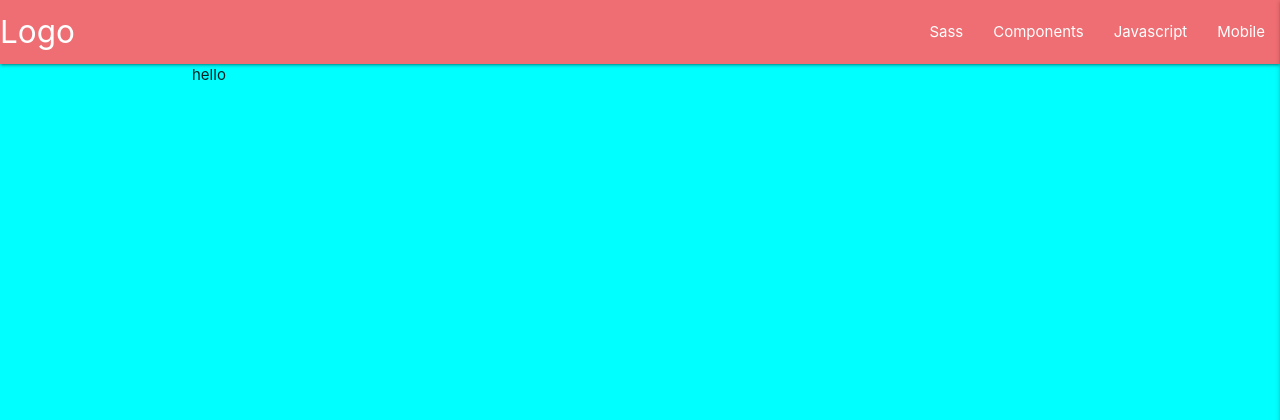
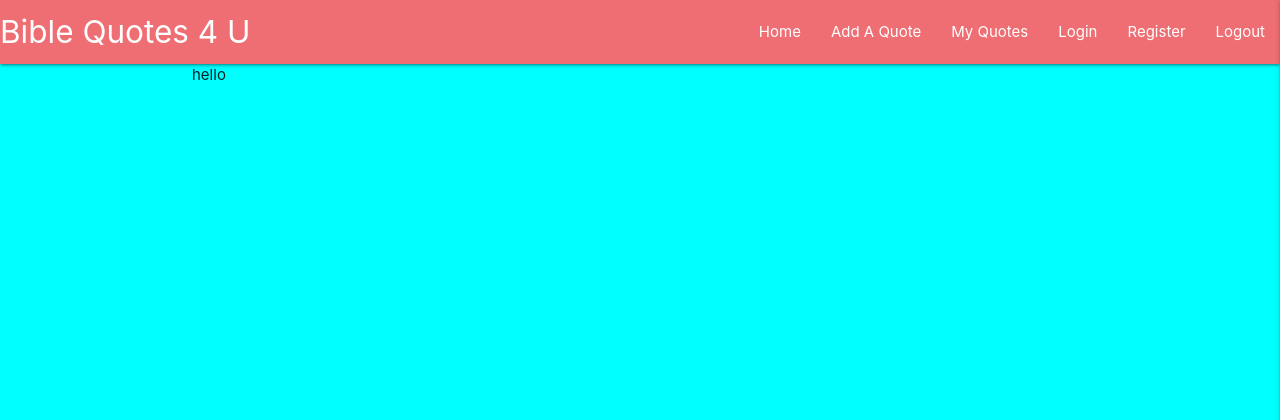
Before and after one commit to Juliet-Simpson/Find-A-Bible-Quote, a Flask app: page / in a window 1280 px wide. Shown: the top 420 px of the page. Run offline with Flask 2, Linux system fonts and the light colour scheme; some libraries are stand-ins or nearby versions.

Commit message:
Add title and page names to navbar

```diff
--- a/templates/base.html
+++ b/templates/base.html
@@ -5,7 +5,9 @@
   <meta charset="UTF-8">
   <meta name="viewport" content="width=device-width, initial-scale=1.0">
   <meta http-equiv="X-UA-Compatible" content="ie=edge">
-  <link rel="stylesheet" href="https://cdnjs.cloudflare.com/ajax/libs/font-awesome/5.15.3/css/all.min.css" integrity="sha512-iBBXm8fW90+nuLcSKlbmrPcLa0OT92xO1BIsZ+ywDWZCvqsWgccV3gFoRBv0z+8dLJgyAHIhR35VZc2oM/gI1w==" crossorigin="anonymous" referrerpolicy="no-referrer" />
+  <link rel="stylesheet" href="https://cdnjs.cloudflare.com/ajax/libs/font-awesome/5.15.3/css/all.min.css"
+    integrity="sha512-iBBXm8fW90+nuLcSKlbmrPcLa0OT92xO1BIsZ+ywDWZCvqsWgccV3gFoRBv0z+8dLJgyAHIhR35VZc2oM/gI1w=="
+    crossorigin="anonymous" referrerpolicy="no-referrer" />
   <link rel="stylesheet" href="https://cdnjs.cloudflare.com/ajax/libs/materialize/1.0.0/css/materialize.min.css"
     type="text/css">
   <link rel="stylesheet" href="{{ url_for('static', filename='css/style.css') }}" type="text/css">
@@ -16,23 +18,27 @@
   <header>
     <nav class="nav-extended">
       <div class="nav-wrapper">
-        <a href="{{ url_for('render_homepage') }}" class="brand-logo">Logo</a>
+        <a href="{{ url_for('render_homepage') }}" class="brand-logo">Bible Quotes 4 U</a>
         <a href="#" data-target="mobile-demo" class="sidenav-trigger right"><i class="fas fa-bars"></i></a>
 
         <ul class="right hide-on-med-and-down">
-          <li><a href="sass.html">Sass</a></li>
-          <li><a href="badges.html">Components</a></li>
-          <li><a href="collapsible.html">Javascript</a></li>
-          <li><a href="mobile.html">Mobile</a></li>
+          <li><a href="#">Home</a></li>
+          <li><a href="#">Add A Quote</a></li>
+          <li><a href="#">My Quotes</a></li>
+          <li><a href="#">Login</a></li>
+          <li><a href="#">Register</a></li>
+          <li><a href="#">Logout</a></li>
         </ul>
       </div>
     </nav>
 
     <ul class="sidenav" id="mobile-demo">
-      <li><a href="sass.html">Sass</a></li>
-      <li><a href="badges.html">Components</a></li>
-      <li><a href="collapsible.html">Javascript</a></li>
-      <li><a href="mobile.html">Mobile</a></li>
+      <li><a href="#">Home</a></li>
+      <li><a href="#">Add A Quote</a></li>
+      <li><a href="#">My Quotes</a></li>
+      <li><a href="#">Login</a></li>
+      <li><a href="#">Register</a></li>
+      <li><a href="#">Logout</a></li>
     </ul>
 
   </header>
```
Also changed, not shown: README.md (added).
